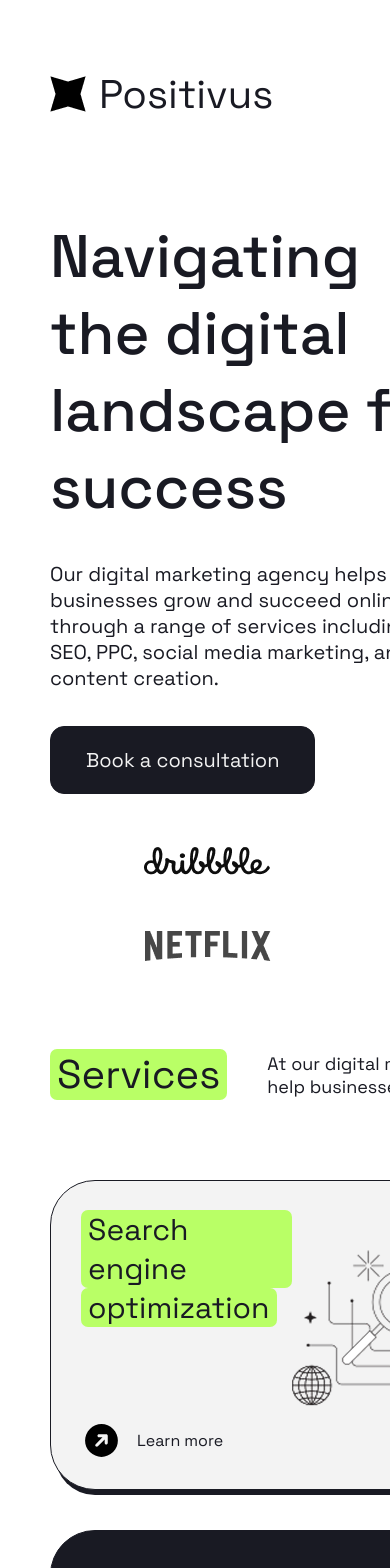
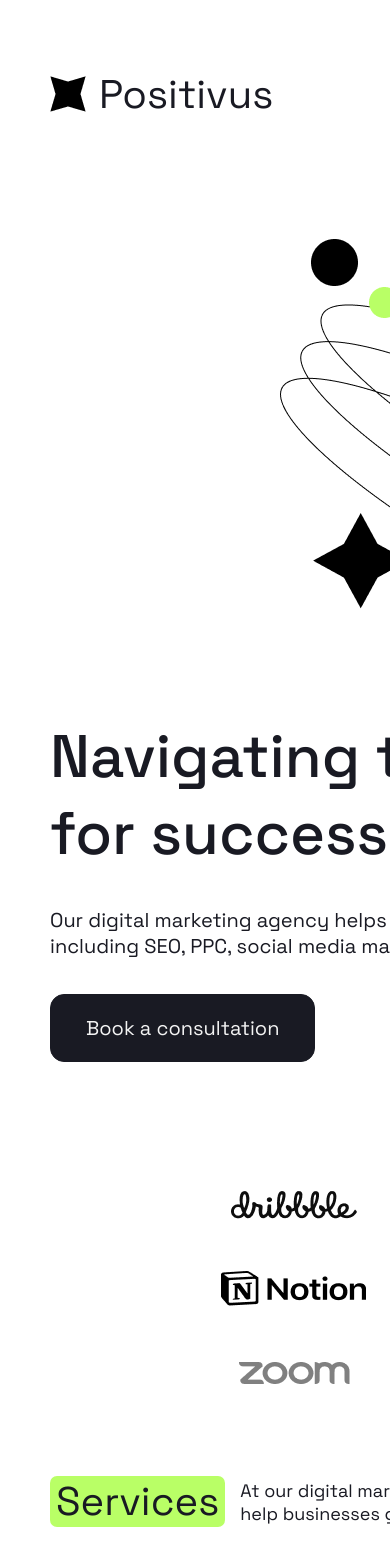
Before and after one commit to shubham4672/Postivus, an Angular app: page / in a window 390 px wide. Shown: the top 1568 px of the page. Built offline with nearby package versions, Linux system fonts and the light colour scheme.

Commit message:
components re-shape

```diff
--- a/src/app/pages/case-studies/case-studies.component.scss
+++ b/src/app/pages/case-studies/case-studies.component.scss
@@ -36,3 +36,9 @@ section {
     }
   }
 }
+
+@media (max-width: 768px) {
+  .key-performances {
+    flex-direction: column;
+  }
+}
--- a/src/app/pages/contact-us-page/contact-us-page.component.scss
+++ b/src/app/pages/contact-us-page/contact-us-page.component.scss
@@ -72,3 +72,25 @@
     right: 0px;
   }
 }
+
+@media (max-width: 576px) {
+  .contact-us {
+    padding: 60px 0px 67px 29px;
+  }
+}
+
+@media (max-width: 476px) {
+  .contact-us {
+    padding: 60px 29px 67px 29px;
+  }
+  .form-left {
+    width: 100%;
+
+    form {
+      width: 100%;
+    }
+  }
+  .image-right {
+    display: none;
+  }
+}
--- a/src/app/pages/home/home.component.scss
+++ b/src/app/pages/home/home.component.scss
@@ -9,8 +9,6 @@
 
 .home-left {
   padding: 0px;
-  width: 531px;
-  height: 481px;
 
   h2,
   p {
@@ -47,3 +45,13 @@
     gap: 30px;
   }
 }
+
+@media (max-width: 576px) {
+  .home {
+    flex-direction: column-reverse;
+  }
+
+  .companies {
+    grid-template-columns: 1fr 1fr;
+  }
+}
--- a/src/app/pages/services/services.component.scss
+++ b/src/app/pages/services/services.component.scss
@@ -14,3 +14,10 @@
     margin-top: 75px;
   }
 }
+
+@media (max-width: 576px) {
+  .service-info {
+    display: grid;
+    grid-template-columns: 1fr;
+  }
+}
--- a/src/app/pages/team-page/team-page.component.scss
+++ b/src/app/pages/team-page/team-page.component.scss
@@ -12,3 +12,15 @@ section {
     margin-top: 40px;
     float: right;
 }
+
+@media (max-width: 576px) {
+  .team-members {
+    grid-template-columns: 1fr 1fr;
+  }
+}
+
+@media (max-width: 457px) {
+  .team-members {
+    grid-template-columns: 1fr;
+  }
+}
--- a/src/app/shared/components/heading/heading.component.scss
+++ b/src/app/shared/components/heading/heading.component.scss
@@ -21,3 +21,26 @@
     @include typography.font-smallest;
   }
 }
+
+@media (max-width: 786px) {
+  .heading-bar {
+    gap: 30px;
+  }
+  .heading-bar .heading {
+    padding: 0 6px;
+    h3 {
+      @include typography.font-small;
+    }
+  }
+}
+
+@media (max-width: 576px) {
+  .heading-bar {
+    gap: 15px;
+  }
+  .heading-bar .heading {
+    h3 {
+      @include typography.font-regular;
+    }
+  }
+}
--- a/src/app/shared/components/key-performance/key-performance.component.scss
+++ b/src/app/shared/components/key-performance/key-performance.component.scss
@@ -25,3 +25,15 @@
     }
   }
 }
+
+@media (max-width: 768px) {
+  .key-info {
+    width: -webkit-fill-available;
+    p {
+      @include typography.font-smaller;
+    }
+  }
+  .learn-more {
+    @include typography.font-smaller;
+  }
+}
--- a/src/app/shared/components/service-bar/service-bar.component.scss
+++ b/src/app/shared/components/service-bar/service-bar.component.scss
@@ -90,3 +90,31 @@
     padding: 30px;
   }
 }
+
+@media (max-width: 768px) {
+  :host {
+    &.bggreen .service-card {
+      padding: 0 20px;
+    }
+    &.bggrey .service-card {
+      padding: 0 20px;
+    }
+    &.bgwhite .service-card {
+      padding: 0 20px;
+    }
+  }
+
+  .service-left {
+    gap: 39px;
+  }
+
+  .service-icon {
+    @include typography.font-smaller;
+  }
+}
+
+@media (max-width: 576px) {
+  .service-card {
+    justify-content: space-around;
+  }
+}
--- a/src/app/shared/components/team-card/team-card.component.scss
+++ b/src/app/shared/components/team-card/team-card.component.scss
@@ -30,14 +30,27 @@ p {
 }
 
 .separator {
-    width: 100%;
-    height: 1px;
-    background-color: var(--primary-black);
-    margin: 28px 0;
+  width: 100%;
+  height: 1px;
+  background-color: var(--primary-black);
+  margin: 28px 0;
 }
 
 @media (max-width: 1024px) {
   .card {
-    padding: 24px 21px;
+    padding: auto;
   }
 }
+
+@media (max-width: 576px) {
+  .contact-us {
+    padding: 60px 0px 67px 29px;
+  }
+
+  .social-icon {
+    svg {
+      width: 44px;
+      height: 44px;
+    }
+  }
+}
```
